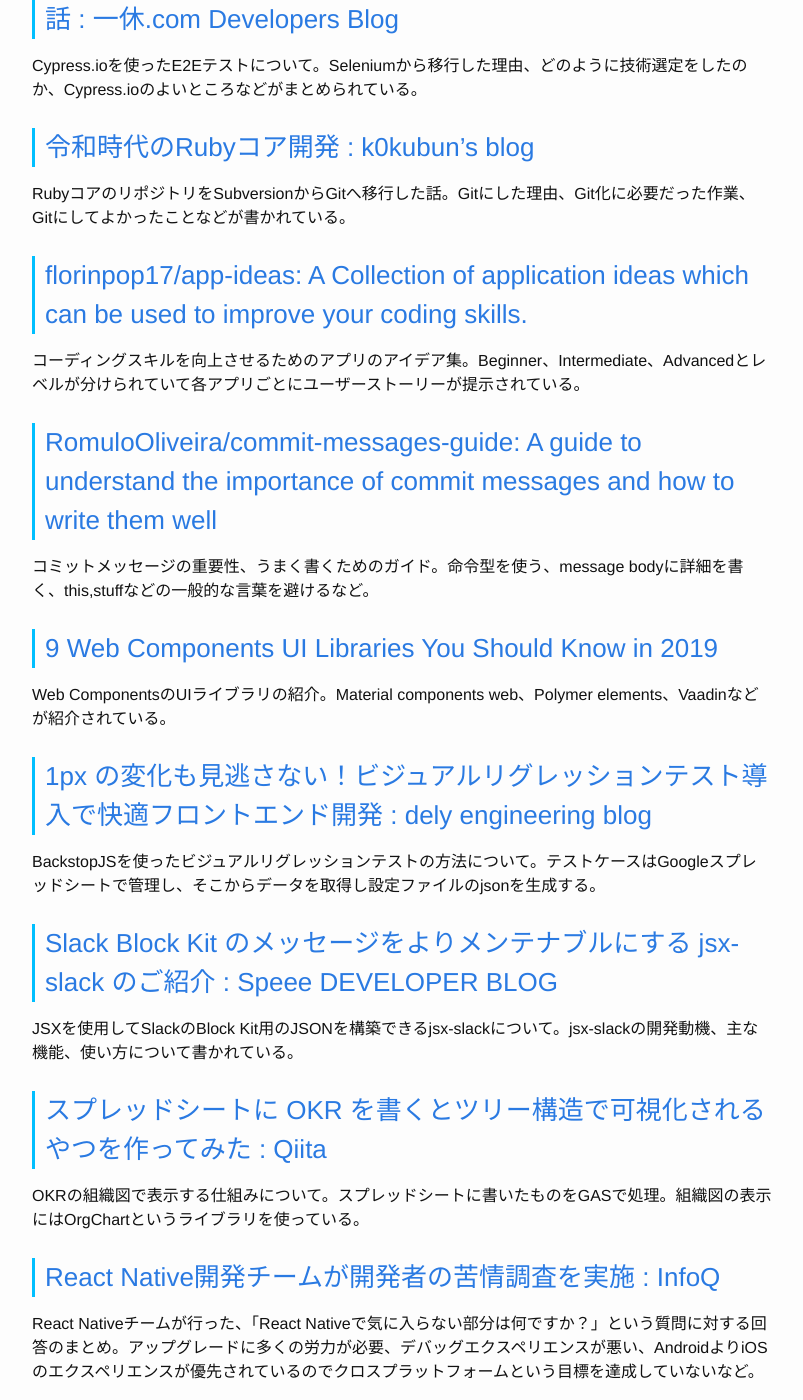
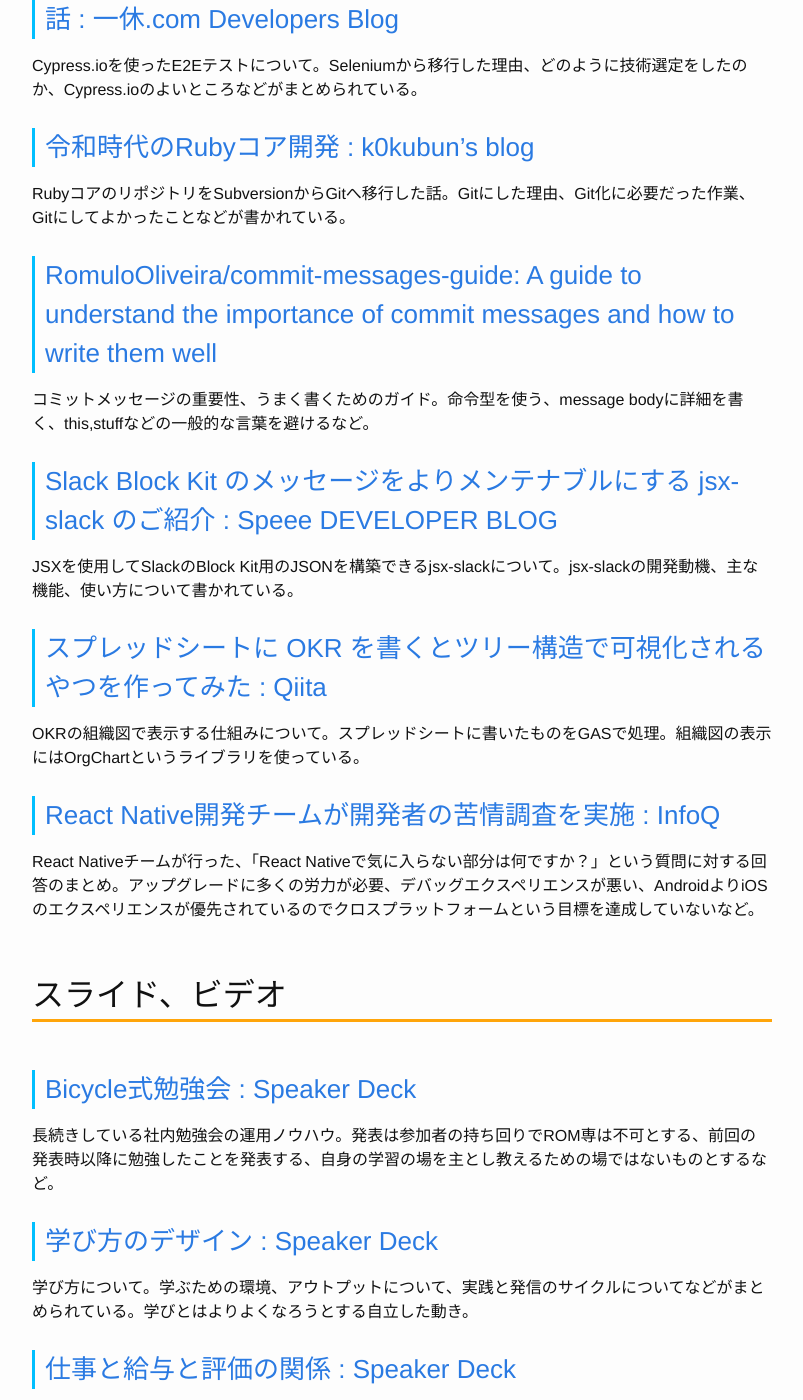
Before and after one commit to Gather-Tech/Gather-Tech.github.io, a Jekyll site: the page built from _posts/2019/2019-04-29-Gather148.md, in a window 1280 px wide and 1400 px high, scrolled down 2117 px. Shown: the whole window, without its empty margins (238-1041 px from the left). Built offline with Jekyll 4.4.1, drawn with Linux system fonts in a browser that asks for light colours; comment, search, counter and statistics services are not loaded; some of the changed text lies outside the part shown.

Commit message:
Reduced articles

```diff
--- a/_posts/2019/2019-04-29-Gather148.md
+++ b/_posts/2019/2019-04-29-Gather148.md
@@ -59,21 +59,9 @@
 
 RubyコアのリポジトリをSubversionからGitへ移行した話。Gitにした理由、Git化に必要だった作業、Gitにしてよかったことなどが書かれている。
 
-### [florinpop17/app-ideas: A Collection of application ideas which can be used to improve your coding skills.](https://github.com/florinpop17/app-ideas)
-
-コーディングスキルを向上させるためのアプリのアイデア集。Beginner、Intermediate、Advancedとレベルが分けられていて各アプリごとにユーザーストーリーが提示されている。
-
 ### [RomuloOliveira/commit-messages-guide: A guide to understand the importance of commit messages and how to write them well](https://github.com/RomuloOliveira/commit-messages-guide)
 
 コミットメッセージの重要性、うまく書くためのガイド。命令型を使う、message bodyに詳細を書く、this,stuffなどの一般的な言葉を避けるなど。
-
-### [9 Web Components UI Libraries You Should Know in 2019](https://blog.bitsrc.io/9-web-component-ui-libraries-you-should-know-in-2019-9d4476c3f103)
-
-Web ComponentsのUIライブラリの紹介。Material components web、Polymer elements、Vaadinなどが紹介されている。
-
-### [1px の変化も見逃さない！ビジュアルリグレッションテスト導入で快適フロントエンド開発 : dely engineering blog](https://tech.dely.jp/entry/vis_reg_test)
-
-BackstopJSを使ったビジュアルリグレッションテストの方法について。テストケースはGoogleスプレッドシートで管理し、そこからデータを取得し設定ファイルのjsonを生成する。
 
 ### [Slack Block Kit のメッセージをよりメンテナブルにする jsx-slack のご紹介 : Speee DEVELOPER BLOG](https://tech.speee.jp/entry/2019/04/23/094015)
 
@@ -86,14 +74,6 @@
 ### [React Native開発チームが開発者の苦情調査を実施 : InfoQ](https://www.infoq.com/jp/news/2019/04/react-native-survey-pain-point)
 
 React Nativeチームが行った、「React Nativeで気に入らない部分は何ですか？」という質問に対する回答のまとめ。アップグレードに多くの労力が必要、デバッグエクスペリエンスが悪い、AndroidよりiOSのエクスペリエンスが優先されているのでクロスプラットフォームという目標を達成していないなど。
-
-### [GKE Advanced ―― 信頼性、単純性、スケーラビリティを高めたエンタープライズ向けの GKE 新エディション : Google Cloud Platform Japan 公式ブログ](https://cloudplatform-jp.googleblog.com/2019/04/introducing-gke-advanced-enhanced-reliability-simplicity-and-scale-for-enterprise-workloads.html)
-
-GKE Advancedについて。インフラストラクチャ管理の高度な自動化、金銭補償付きのSLAによる信頼性強化、サーバーレスワークロードの実行サポートなどの機能がある。
-
-### [いい感じにiOSアプリ開発プロジェクトを立ち上げる方法を考える : laiso](https://laiso.hatenablog.com/entry/e-kanji-ios)
-
-「ふつうのことを普通にやる」ためのiOSアプリの設計方針について。React Nativeを使わない、RxSwift/MVVMでがんばらない、Storyboardを利用、Feature単位でファイルを切るなど。
 
 ## スライド、ビデオ
 
@@ -117,10 +97,6 @@
 
 Railsのセキュリティについて。Railsのレールにのっていれば基本的な脆弱性には対応できる。脆弱性になるパターンはRailsの実装レベルや設計に依存して対応していないもの、Railsのルールに従わず書いた場合。
 
-### [技術ブランディングに効く記事制作 #PRLT / Making effective articles for technology branding : Speaker Deck](https://speakerdeck.com/kondoyuko/making-effective-articles-for-technology-branding)
-
-エンジニア採用を目的とした技術ブランディングについて。他社のエンジニアにとって参考になる知見をシェアするための記事の作り方、考え方が書かれている。
-
 ## ツール、ライブラリ
 
 ### [boyney123/mockit: GitHub](https://github.com/boyney123/mockit)
@@ -134,10 +110,6 @@
 ### [cool-RR/PySnooper: GitHub](https://github.com/cool-RR/pysnooper)
 
 関数にデコレータを追加することでデバッグログを出せるPythonライブラリ。
-
-### [gcla/gowid: GitHub](https://github.com/gcla/gowid)
-
-ターミナルアプリのUIを作れるフレームワーク。Go製。
 
 ### [gcla/termshark: GitHub](https://github.com/gcla/termshark)
 
```
